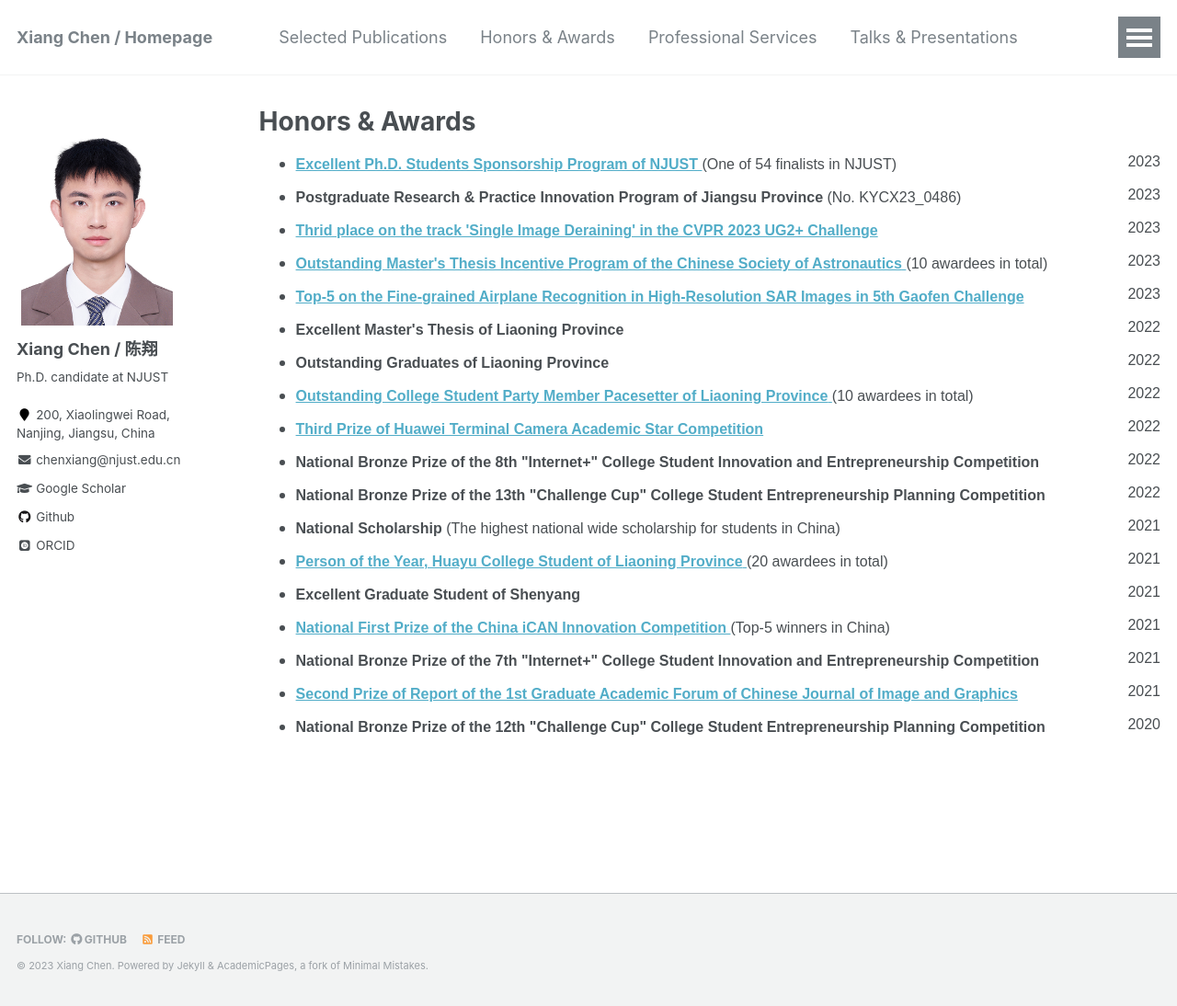
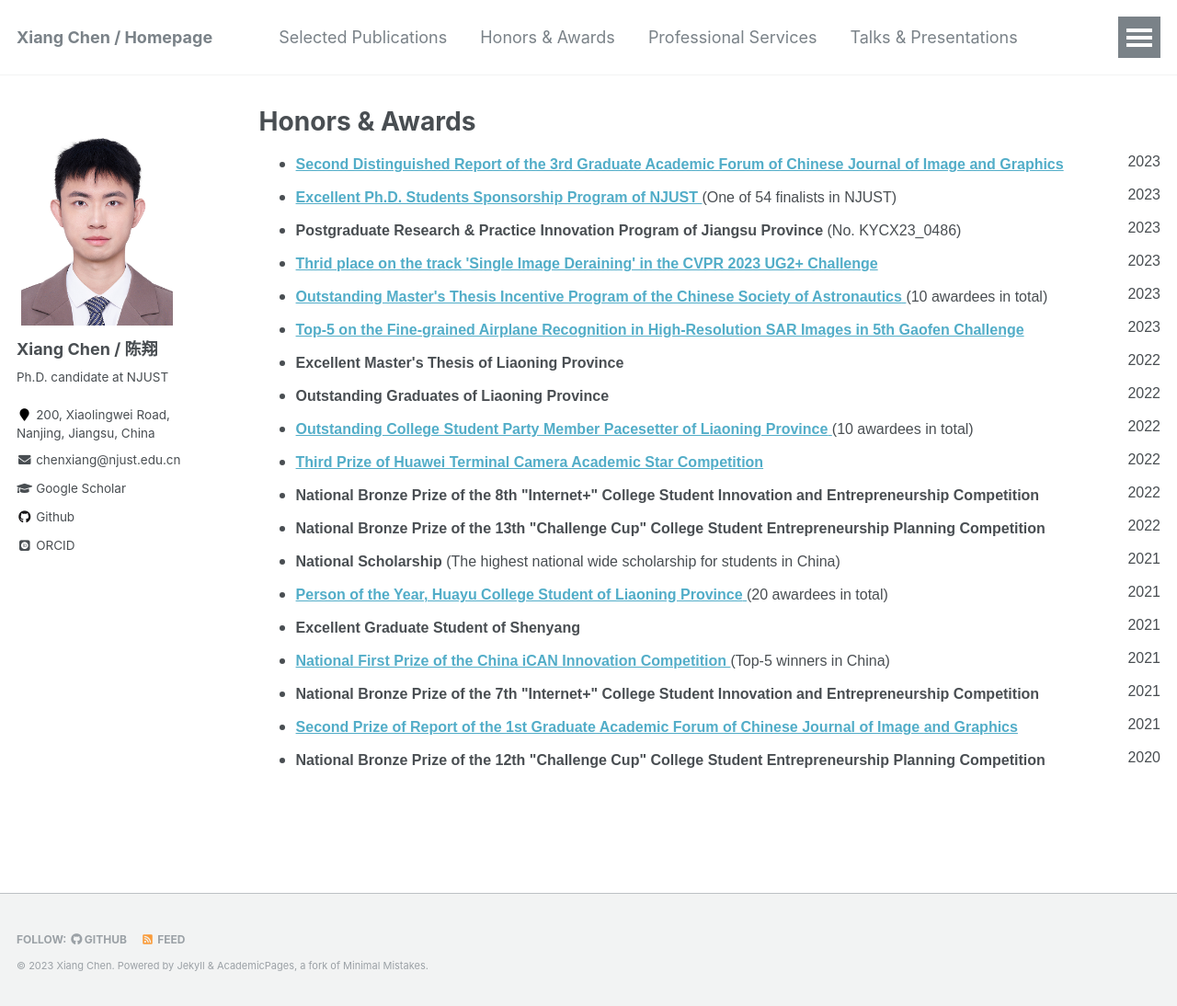
Before and after one commit to cschenxiang/cschenxiang.github.io, a Jekyll site: the page built from _pages/honors.html, in a window 1280 px wide and 1094 px high. Shown: the whole window at 92% size. Built offline with Jekyll 4.4.1, drawn with Linux system fonts in a browser that asks for light colours; some web fonts are replaced.

Commit message:
Update honors.html

```diff
--- a/_pages/honors.html
+++ b/_pages/honors.html
@@ -7,6 +7,9 @@
 
 <ul>
 <p style="line-height: 120%; margin-left: 0px; margin-top: 8pt; margin-bottom: 8pt;"> <font face="Arial" size="3">
+
+<li><a href="http://www.cjig.cn/jig/ch/reader/view_news.aspx?id=20231207103524001" target="_blank"> <strong>Second Distinguished Report of the 3rd Graduate Academic Forum of Chinese Journal of Image and Graphics</strong> </a> <div style="float:right; text-align:right">2023</div>
+</li>
 
 <li><a href="https://gs.njust.edu.cn/e1/34/c14686a319796/page.htm" target="_blank"> <strong>Excellent Ph.D. Students Sponsorship Program of NJUST</strong> </a> (One of 54 finalists in NJUST) <div style="float:right; text-align:right">2023</div>
 </li>
```
